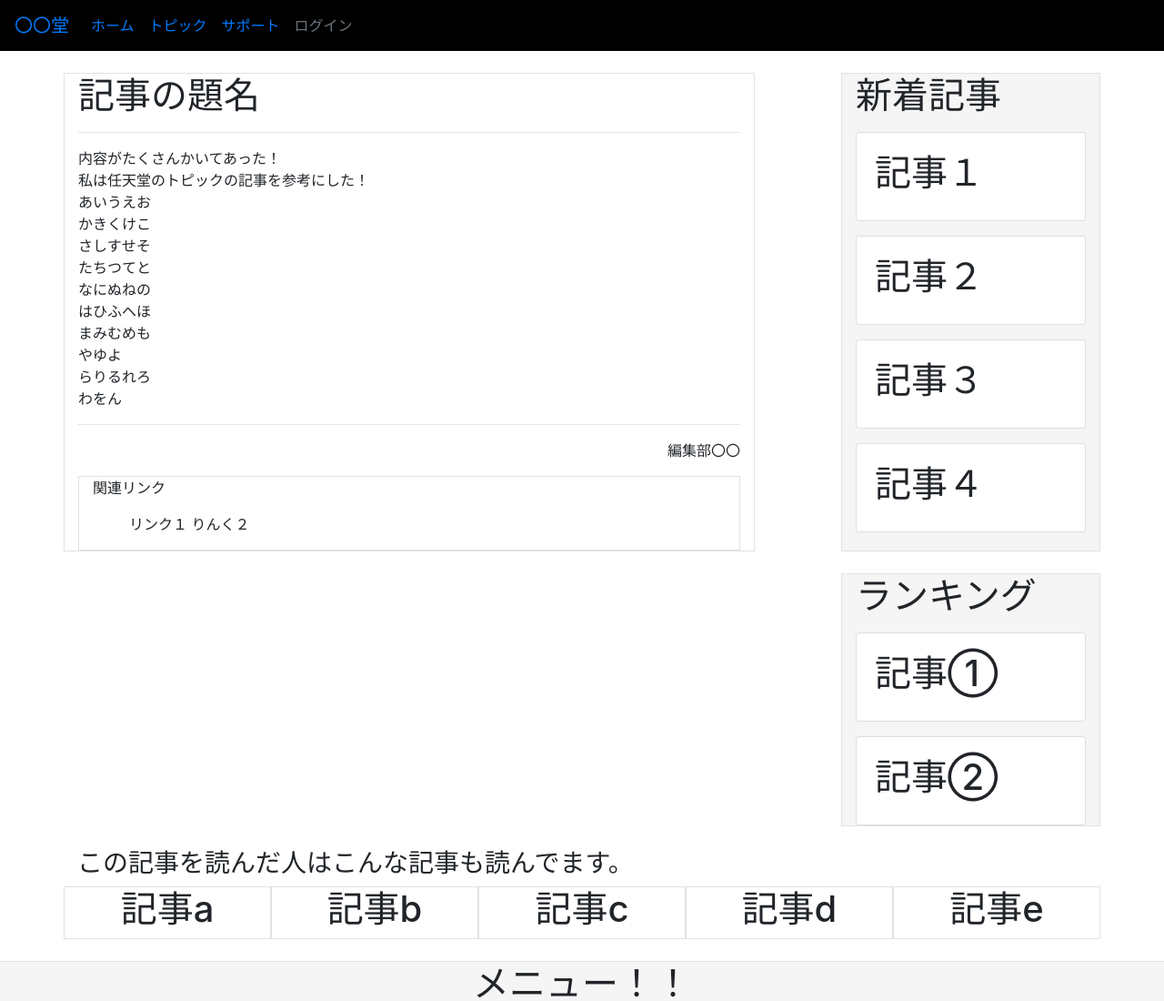
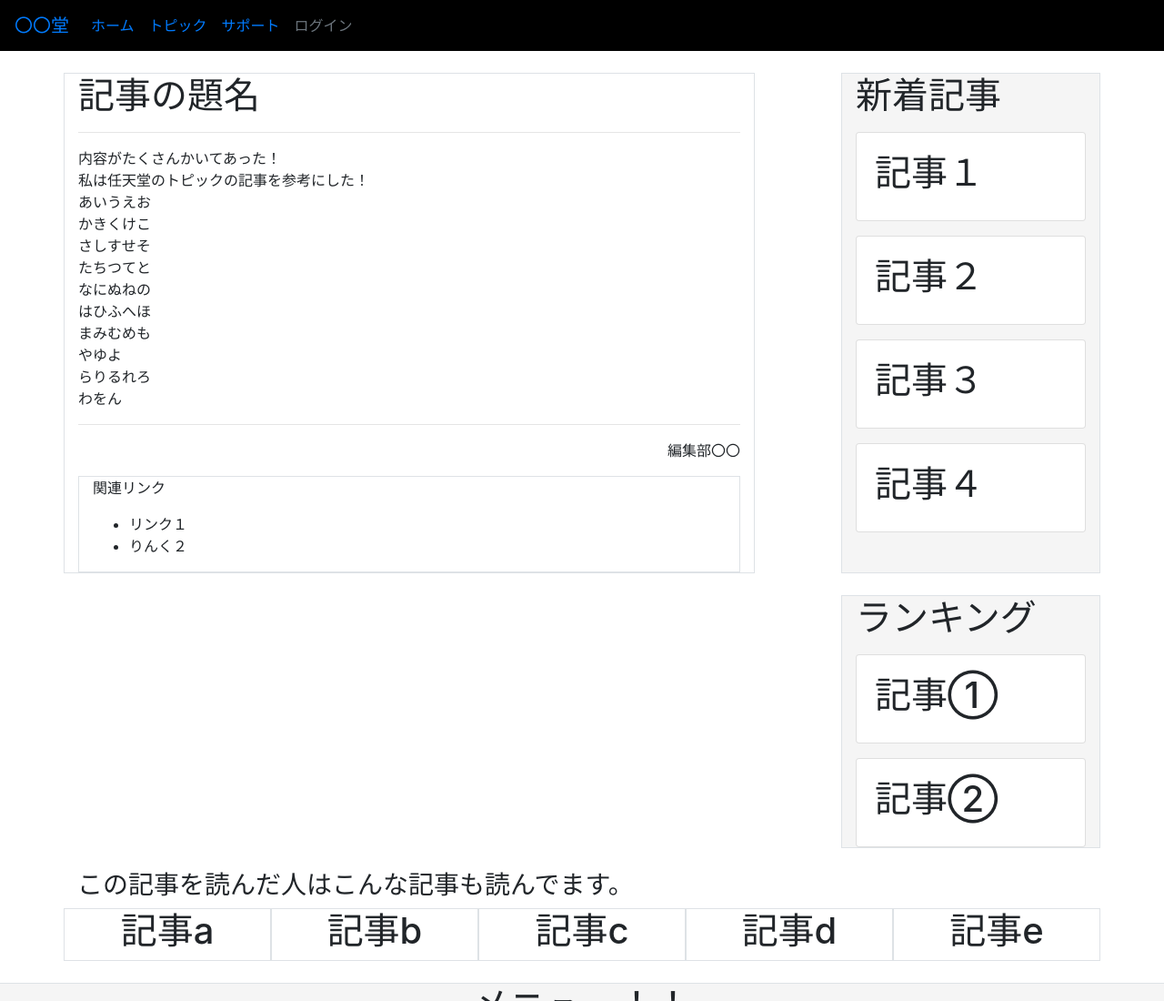
Before and after one commit to kuboderakotomi/kuboderakotomi.github.io, a plain HTML site: page 220518/index.html in a window 1280 px wide. Shown: the top 1100 px of the page at 91% size. Drawn offline with nearby package versions, Linux system fonts and the light colour scheme.

Commit message:
2022年春学期第５回課題

```diff
--- a/220518/index.html
+++ b/220518/index.html
@@ -51,8 +51,8 @@
             <div class="col border">
               <p>関連リンク
                 <ul>
-                  リンク１
-                  りんく２
+                  <li>リンク１</li>
+                  <li>りんく２</li>
                 </ul>
             </div>
 
```
